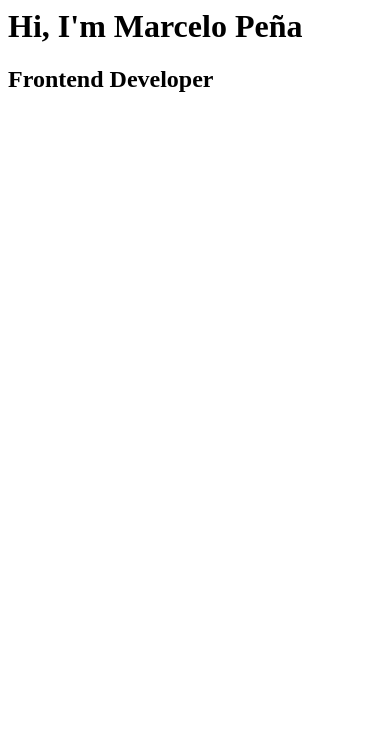
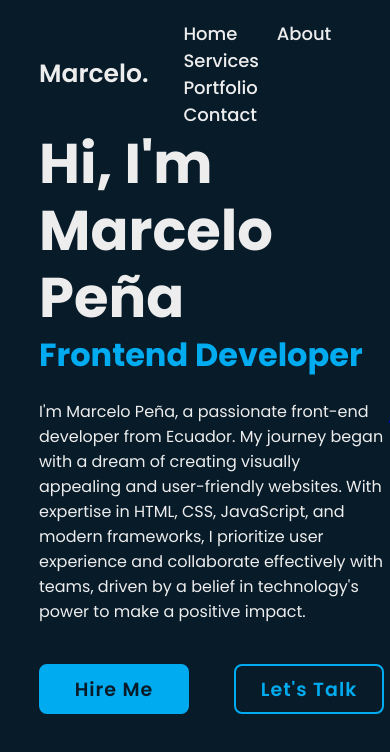
Before and after one commit to Marcelo72003/My-learning, a plain HTML site: page My Certificacion Proyects/Personal Portfolio Webpage/index.html in a window 390 px wide. Drawn offline with nearby package versions, Linux system fonts and the light colour scheme.

Commit message:
Personal Portfolio No Responsive

```diff
--- a/My Certificacion Proyects/Personal Portfolio Webpage/index.html
+++ b/My Certificacion Proyects/Personal Portfolio Webpage/index.html
@@ -2,10 +2,46 @@
   <head>
     <meta charset="UTF-8" />
     <meta name="viewport" content="width=device-width, initial-scale=1.0" />
-    <title>Personal Portfolio</title>
+    <link rel="stylesheet" href="style.css" />
+    <link
+      href="https://unpkg.com/boxicons@2.1.4/css/boxicons.min.css"
+      rel="stylesheet"
+    />
+    <title>Portfolio Marcelo Peña</title>
   </head>
   <body>
-    <h1>Hi, I'm Marcelo Peña</h1>
-    <h2>Frontend Developer</h2>
+    <header class="header">
+      <a href="#" class="logo">Marcelo.</a>
+      <nav class="navbar">
+        <a href="#" class="active">Home</a>
+        <a href="#">About</a>
+        <a href="#">Services</a>
+        <a href="#">Portfolio</a>
+        <a href="#">Contact</a>
+      </nav>
+    </header>
+    <section class="home">
+      <div class="home-content">
+        <h1>Hi, I'm Marcelo Peña</h1>
+        <h3>Frontend Developer</h3>
+        <p>
+          I'm Marcelo Peña, a passionate front-end developer from Ecuador. My
+          journey began with a dream of creating visually appealing and
+          user-friendly websites. With expertise in HTML, CSS, JavaScript, and
+          modern frameworks, I prioritize user experience and collaborate
+          effectively with teams, driven by a belief in technology's power to
+          make a positive impact.
+        </p>
+        <div class="btn-box">
+          <a href="#">Hire Me</a>
+          <a href="#">Let's Talk</a>
+        </div>
+      </div>
+      <div class="home-sc1">
+        <a href="#"><i class="bx bxl-facebook"></i></a>
+        <a href="#"></a>
+        <a href="#"></a>
+      </div>
+    </section>
   </body>
 </html>
--- a/My Certificacion Proyects/Personal Portfolio Webpage/style.css
+++ b/My Certificacion Proyects/Personal Portfolio Webpage/style.css
@@ -0,0 +1,134 @@
+@import url("https://fonts.googleapis.com/css2?family=Poppins:wght@300;400;500;600;700;800;900&display=swap");
+
+* {
+  margin: 0;
+  padding: 0;
+  box-sizing: border-box;
+  font-family: "Poppins", sans-serif;
+}
+
+body {
+  background-color: #081b29;
+  color: #ededed;
+}
+
+.header {
+  position: fixed;
+  top: 0;
+  left: 0;
+  width: 100%;
+  padding: 20px 10%;
+  background-color: transparent;
+  display: flex;
+  justify-content: space-between;
+  align-items: center;
+  z-index: 100;
+}
+
+.logo {
+  font-size: 25px;
+  color: #ededed;
+  text-decoration: none;
+  font-weight: 600;
+}
+
+.navbar a {
+  font-size: 18px;
+  color: #ededed;
+  text-decoration: none;
+  font-weight: 500;
+  margin-left: 35px;
+  transition: 0.3s;
+}
+
+.navbar a:hover,
+.navbar a:active {
+  color: #00abf0;
+}
+
+.home {
+  height: 100vh;
+  display: flex;
+  align-items: center;
+  padding: 0 10%;
+}
+
+.home-content {
+  max-width: 600px;
+}
+
+.home-content h1 {
+  font-size: 56px;
+  font-weight: 700;
+  line-height: 1.2;
+}
+.home-content h3 {
+  font-size: 32px;
+  font-weight: 700;
+  color: #00abf0;
+}
+
+.home-content p {
+  font-size: 16px;
+  margin: 20px 0 40px;
+}
+
+.home-content .btn-box {
+  display: flex;
+  justify-content: space-between;
+  width: 345px;
+  height: 50px;
+}
+
+.btn-box a {
+  position: relative;
+  display: inline-flex;
+  justify-content: center;
+  align-items: center;
+  width: 150px;
+  height: 100%;
+  background: #00abf0;
+  border: 2px solid #00abf0;
+  border-radius: 8px;
+  font-size: 19px;
+  color: #081b29;
+  text-decoration: none;
+  font-weight: 600;
+  letter-spacing: 1px;
+  z-index: 1;
+  overflow: hidden;
+  transition: 0.5s;
+}
+
+.btn-box a:hover {
+  color: #00abf0;
+}
+
+.btn-box a:nth-child(2):hover {
+  color: #081b29;
+}
+
+.btn-box a:nth-child(2) {
+  background: transparent;
+  color: #00abf0;
+}
+
+.btn-box a:nth-child(2)::before {
+  background: #00abf0;
+}
+
+.btn-box a::before {
+  content: "";
+  position: absolute;
+  top: 0;
+  left: 0;
+  width: 0;
+  height: 100%;
+  background: #081b29;
+  z-index: -1;
+  transition: 0.5s;
+}
+
+.btn-box a:hover::before {
+  width: 100%;
+}
```
